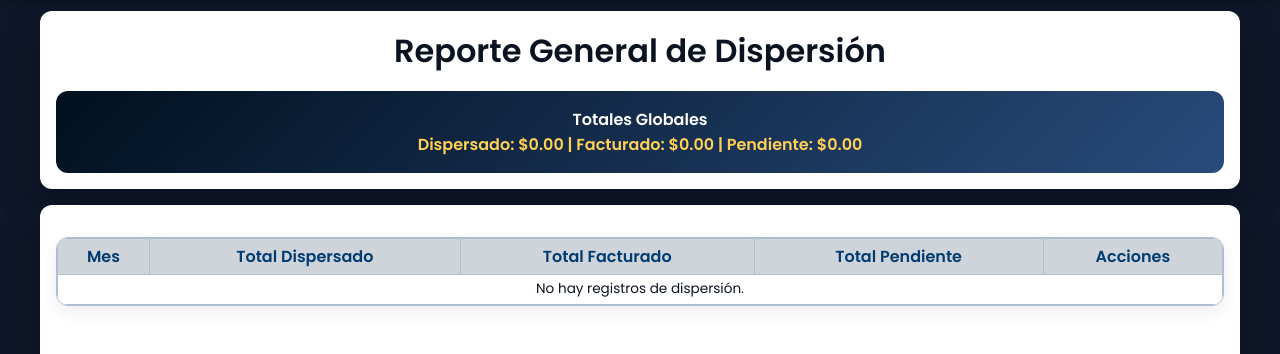
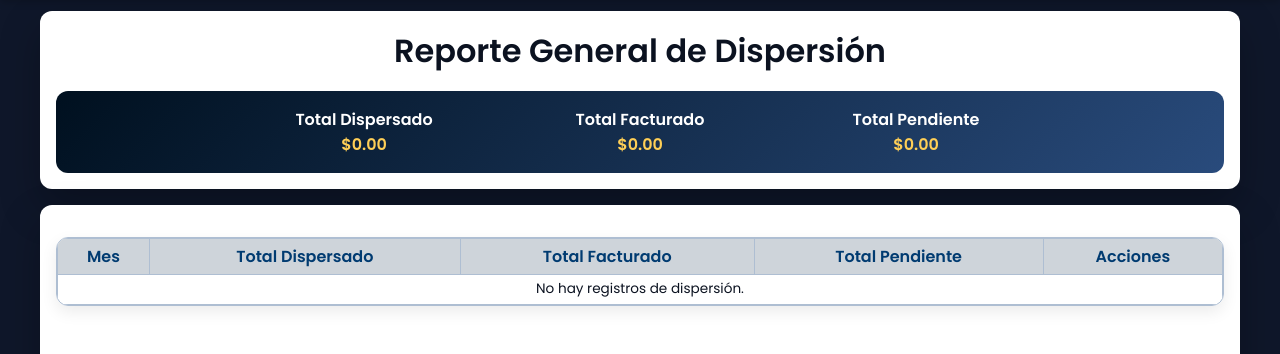
Before and after one commit to diegomacias-11/CRM-Enrok, a Django app: page /reporte_dispersiones/ in a window 1280 px wide. Shown: the part 101-455 px from the top of the page. Run offline with Django 5.2, Linux system fonts and the light colour scheme; a user stored in the database is signed in; data that the repository does not hold is empty.

Commit message:
correcciones menores en templates

```diff
--- a/core/templates/reporte/reporte.html
+++ b/core/templates/reporte/reporte.html
@@ -6,14 +6,21 @@
   <div class="card-top">
     <h1>Reporte General de Dispersión</h1>
 
+    <!-- Totales Globales -->
     <div class="pendiente-box">
       <div>
-        <h2>Totales Globales</h2>
-        <strong class="monto">
-          Dispersado: ${{ total_dispersiones|floatformat:2|intcomma }} |
-          Facturado: ${{ total_facturado|floatformat:2|intcomma }} |
-          Pendiente: ${{ total_pendiente|floatformat:2|intcomma }}
-        </strong>
+        <h2>Total Dispersado</h2>
+        <strong class="monto">${{ total_dispersiones|floatformat:2|intcomma }}</strong>
+      </div>
+
+      <div>
+        <h2>Total Facturado</h2>
+        <strong class="monto">${{ total_facturado|floatformat:2|intcomma }}</strong>
+      </div>
+
+      <div>
+        <h2>Total Pendiente</h2>
+        <strong class="monto">${{ total_pendiente|floatformat:2|intcomma }}</strong>
       </div>
     </div>
   </div>
```
Also changed, not shown: db.sqlite3.
